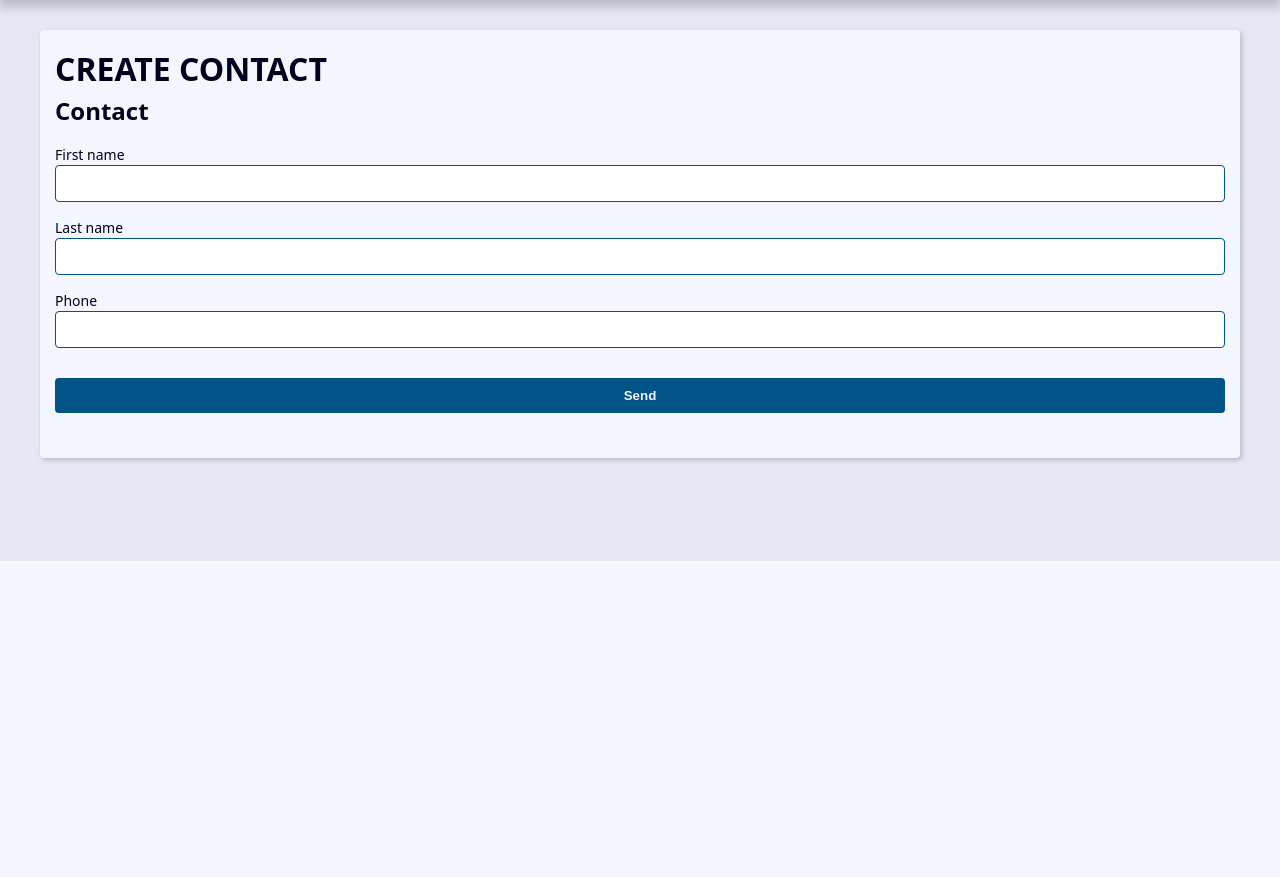
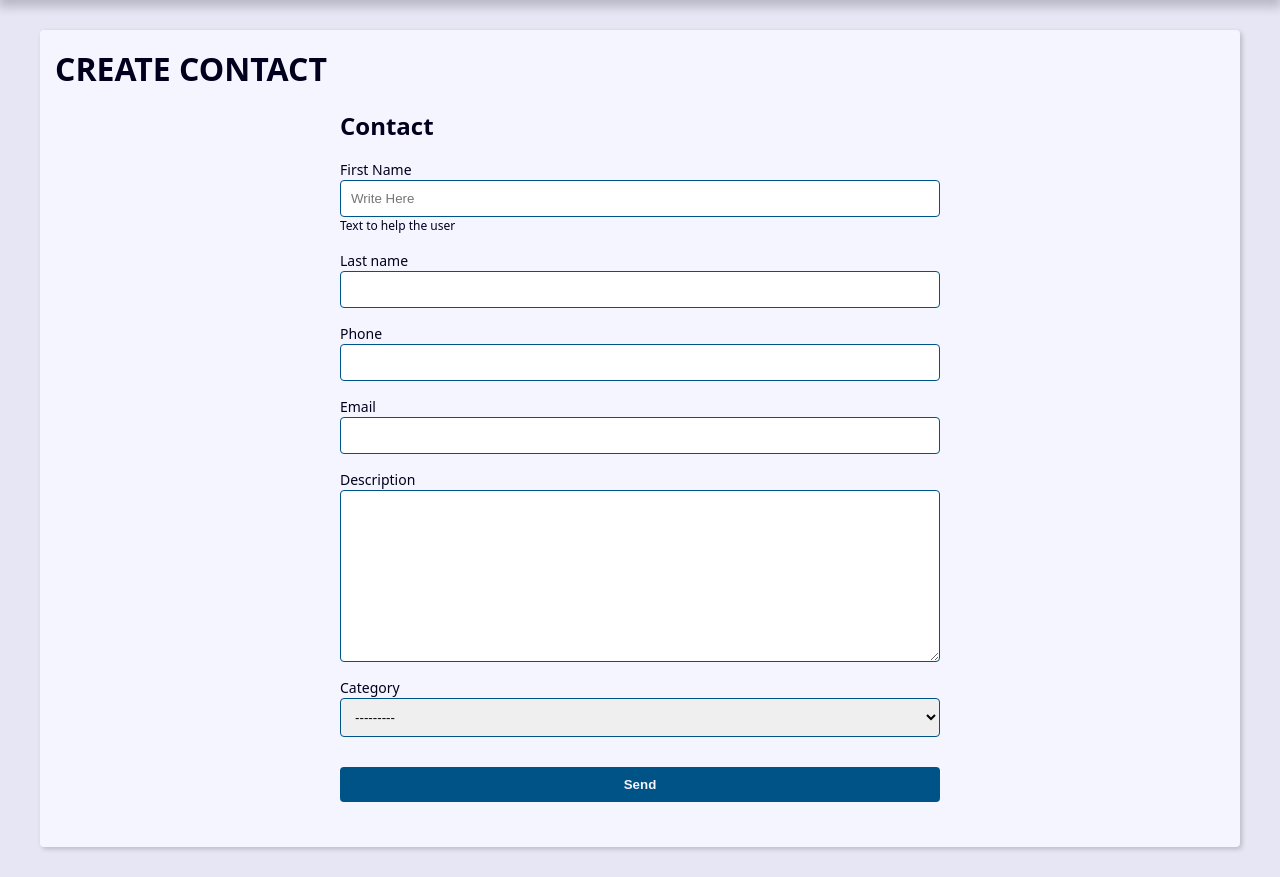
Before and after one commit to D-Andrea/django-crud-agenda, a Django app: page /contact/create/ in a window 1280 px wide. Shown: the part 239-1116 px from the top of the page. Before the commit the page ends 800 px from the top, so only its background shows below. Run offline with Django 4.2, Linux system fonts and the light colour scheme; tables that the repository leaves empty hold one stand-in row (values such as "Sample post").

Commit message:
Finished the form functionality

```diff
--- /dev/null
+++ b/contact/forms.py
@@ -0,0 +1,74 @@
+from django import forms
+from django.core.exceptions import ValidationError
+
+from . import models
+
+
+class ContactForm(forms.ModelForm):
+    first_name = forms.CharField(
+        widget=forms.TextInput(
+            attrs={
+                'class': 'class-a class-b',
+                'placeholder': 'Write Here',
+            },
+        ),
+        label='First Name',
+        help_text='Text to help the user'
+    )
+
+    def __init__(self, *args, **kwargs):
+        super().__init__(*args, **kwargs)
+
+        # Just updating the current widget
+        # self.fields['first_name'].widget.attrs.update({
+        #     'class': 'class-a class-b',
+        #     'placeholder': 'Write Here',
+        # })
+
+    class Meta:
+        model = models.Contact
+        fields = (
+            'first_name',
+            'last_name',
+            'phone',
+            'email',
+            'description',
+            'category',
+        )
+        # widgets = {
+        #     'first_name': forms.TextInput(
+        #         attrs={
+        #             'class': 'class-a class-b',
+        #             'placeholder': 'Write Here'
+        #         }
+        #     )
+        # }
+
+    def clean(self):
+        cleaned_data = self.cleaned_data
+        first_name = cleaned_data.get('first_name')
+        last_name = cleaned_data.get('last_name')
+
+        if first_name == last_name:
+            msg = ValidationError(
+                    "The first name can't be the same as the last",
+                    code='invalid '
+                )
+            self.add_error('first_name', msg)
+            self.add_error('last_name', msg)
+
+        return super().clean()
+
+    def clean_first_name(self):
+        first_name = self.cleaned_data.get('first_name')
+
+        if first_name == 'ABC':
+            self.add_error(
+                'first_name',
+                ValidationError(
+                    'Come from add Error',
+                    code='invalid'
+                )
+            )
+
+        return first_name
--- a/contact/models.py
+++ b/contact/models.py
@@ -1,6 +1,7 @@
 from django.db import models
 from django.utils import timezone
 from django.contrib.auth.models import User
+
 
 # Create your models here.
 class Category(models.Model):
@@ -12,6 +13,7 @@
 
     def __str__(self) -> str:
         return self.name
+
 
 class Contact(models.Model):
     first_name = models.CharField(max_length=50)
@@ -34,6 +36,5 @@
         blank=True, null=True
     )
 
-
-    def __str__(self) -> str: # This will display the name of the contact in the list by grabbing it's information
+    def __str__(self) -> str:  # This will display the name of the contact in the list by grabbing it's information
         return f'{self.first_name} {self.last_name}'
--- a/contact/templates/contact/create.html
+++ b/contact/templates/contact/create.html
@@ -2,11 +2,15 @@
 
 {% block content %}
     <h1>CREATE CONTACT</h1>
-    <div class="form_wrapper">
+    <div class="form-wrapper">
 
         <h2>Contact</h2>
 
-        <form action="" method="post" enctype="multipart/form-data">
+        <form
+                action=""
+                method="POST"
+                enctype="multipart/form-data"
+        >
 
             {% csrf_token %}
 
@@ -16,9 +20,24 @@
                     <div class="form-group">
                         <label for="{{ field.id_for_label }}">{{ field.label }}</label>
                         {{ field }}
+                        {{ field.errors }}
+
+                        {% if field.help_text %}
+                            <p class="help-text">{{ field.help_text }}</p>
+                        {% endif %}
                     </div>
                 {% endfor %}
             </div>
+
+            {% if form.non_field_errors %}
+                <div class="form-content">
+                    <div class="form-group">
+                        <div class="message error">
+                            {{ form.non_field_errors }}
+                        </div>
+                    </div>
+                </div>
+            {% endif %}
 
             <div class="form-content">
                 <div class="form-group">
--- a/contact/views/contact_forms.py
+++ b/contact/views/contact_forms.py
@@ -1,27 +1,18 @@
-from django.shortcuts import render, get_object_or_404, redirect
-from django.db.models import Q
-from django.core.paginator import Paginator
-from django import forms
-
-from contact.models import Contact
-
-
-class ContactForm(forms.ModelForm):
-    class Meta:
-        model = Contact
-        fields = (
-            'first_name',
-            'last_name',
-            'phone',
-        )
+from django.shortcuts import render, redirect
+from contact.forms import ContactForm
 
 
 # Create your views here.
 def create(request):
     if request.method == "POST":
+        form = ContactForm(request.POST)
         context = {
-            'form': ContactForm(request.POST)
+            'form': form
         }
+
+        if form.is_valid():
+            form.save()
+            return redirect('contact:create')
 
         return render(
             request,
```
Also changed, not shown: base_templates/global/base.html (+8 -6 lines), base_static/global/css/style.css (indentation only). Lines whose indentation alone changed are shown as unchanged.
